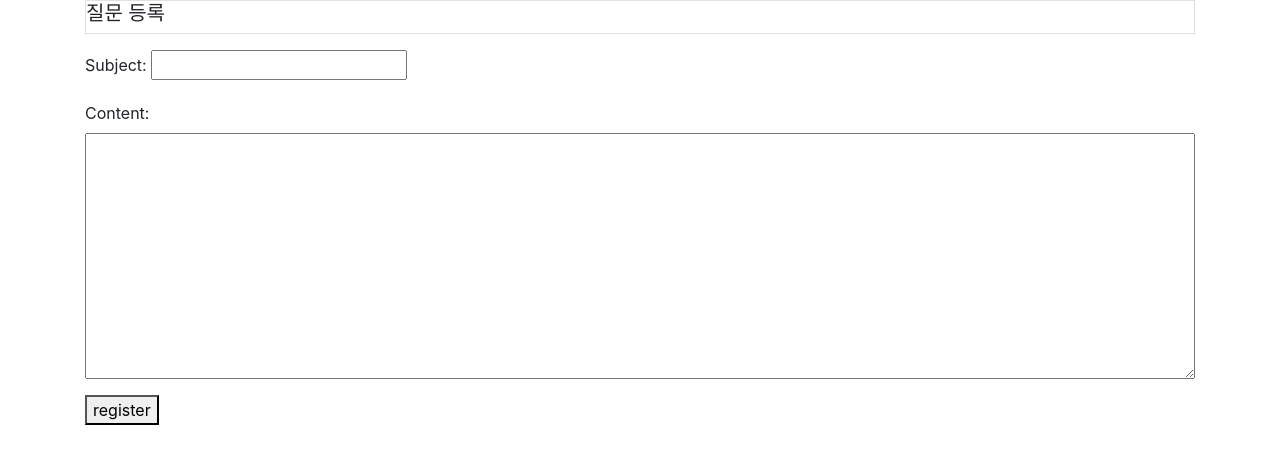
After one commit to JoongWonChoi/djangopractice, a Django app: page /jwc/question/create/ in a window 1280 px wide. The commit adds this page. Shown: the top 464 px of the page. Run offline with Django 3.2, Linux system fonts and the light colour scheme; some libraries are stand-ins or nearby versions.

Commit message:
add register question form

```diff
--- /dev/null
+++ b/jwc/forms.py
@@ -0,0 +1,16 @@
+from django import forms
+from django.forms import fields
+from jwc.models import Question
+
+
+#django에는 두가지 form존재
+#일반form과 모델form
+#모델form은 모델과 연결된 form으로 저장하면 연결된 모델의 데이터를 저장 가능
+#모델form 내부에 Meta클래스 필수
+#Meta 클래스에는 사용할 모델과 모델의 속성 기입
+
+#Questionform은 ModelForm을 상속받음
+class Questionform(forms.ModelForm):
+    class Meta:
+        model = Question #사용할 모델
+        fields = ['subject', 'content'] #Question form에서 사용할 Question 모델의 속성들
--- a/jwc/urls.py
+++ b/jwc/urls.py
@@ -1,4 +1,3 @@
-
 from django.urls import path
 from . import views
 import jwc
@@ -10,6 +9,7 @@ urlpatterns = [
     path('home/', views.home, name='home'),
     path('', views.index, name='index'),
     path('<int:q_id>/', views.detail, name='detail'),
-    path('answer/create/<int:q_id>/', views.answer_create, name='answer_create')
+    path('answer/create/<int:q_id>/', views.answer_create, name='answer_create'),
+    path('question/create/', views.question_create, name='question_create')
 
 ]
--- a/jwc/views.py
+++ b/jwc/views.py
@@ -3,6 +3,7 @@ from django.utils import timezone
 from django.http import HttpResponse
 from .models import Question as Q
 from .models import Answer as A
+from .forms import Questionform
 
 # Create your views here.
 
@@ -48,6 +49,24 @@ def answer_create(request, q_id):
     #render : template 매핑
     return redirect('jwc:detail', q_id = q_id)
 
+def question_create(request):
+    '''
+    jwc질문 등록
+
+    '''
+    #form 변수에 Questionform 연결
+    if request.method == "POST":
+        form = Questionform(request.POST)
+        if form.is_valid():
+            question = form.save(commit=False)
+            question.create_date = timezone.now()
+            question.save()
+            return redirect("jwc:index")
+    else:
+        form = Questionform()
+    context = {'form':form}
+    return render(request, 'jwc/question_form.html', context)
+
 
 #html template 문법 사용
 #https://wikidocs.net/70736
--- /dev/null
+++ b/templates/jwc/question_form.html
@@ -0,0 +1,13 @@
+{% extends 'base.html' %}
+{% block content %}
+<div class='container'>
+    <h5 class="my -3 border bottom pb-2">질문 등록</h5>
+    <form method="post" class="post-form my-3">
+    {% csrf_token %}
+    {{ form.as_p }}
+    <button type="submit">register</button>
+    </form>
+</div>
+
+
+{% endblock %}
--- a/templates/jwc/question_list.html
+++ b/templates/jwc/question_list.html
@@ -28,6 +28,7 @@
         {% endif %}
         </tbody>
     </table>
+    <a href = "{% url 'jwc:question_create' %}" class="btn btn-primary">질문 등록</a>
 </div>
 
 {% endblock %}
```
Also changed, not shown: db.sqlite3.
